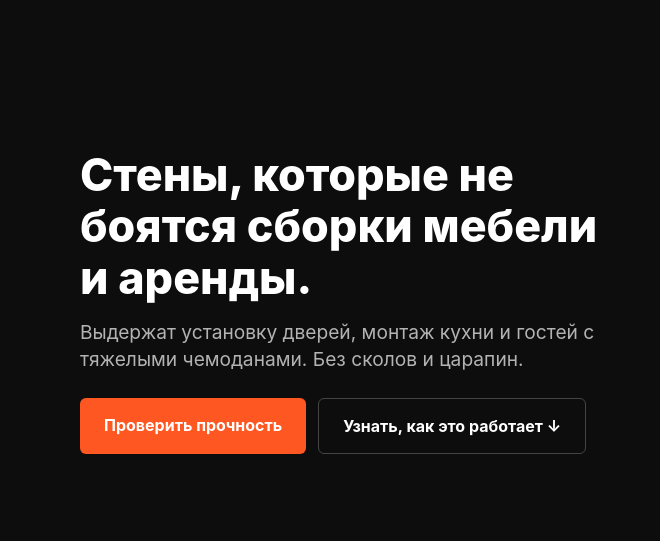
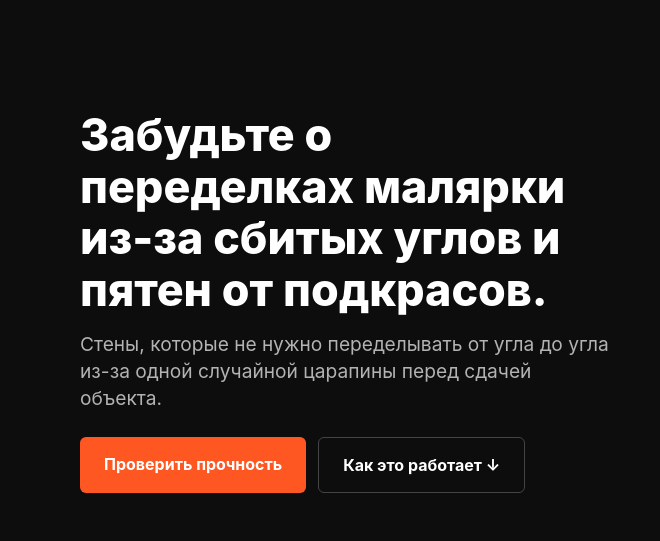
Before and after one commit to ottinger-sochi/io, a plain HTML site: page index.html in a window 1280 px wide. Shown: the part 131-672 px from the top of the page, 0-660 px from the left. Drawn offline with Linux system fonts and the light colour scheme.

Commit message:
index.html

```diff
--- a/index.html
+++ b/index.html
@@ -154,13 +154,13 @@
 
     <main class="hero">
         <div class="hero-content">
-            <h1>Стены, которые не боятся сборки мебели и аренды.</h1>
+            <h1>Забудьте о переделках малярки из-за сбитых углов и пятен от подкрасов.</h1>
             <p class="description">
-                Выдержат установку дверей, монтаж кухни и гостей с тяжелыми чемоданами. Без сколов и царапин.
+                Стены, которые не нужно переделывать от угла до угла из-за одной случайной царапины перед сдачей объекта.
             </p>
             <div class="cta-container">
                 <a href="https://wa.me/79782214051?text=Здравствуйте!%20Хочу%20провести%20тест-драйв%20материалов%20OTTINGER%20на%20объекте." class="btn btn-primary" target="_blank">Проверить прочность</a>
-                <a href="#catalog" class="btn btn-secondary">Узнать, как это работает ↓</a>
+                <a href="#how-it-works" class="btn btn-secondary">Как это работает ↓</a>
             </div>
         </div>
 
```
